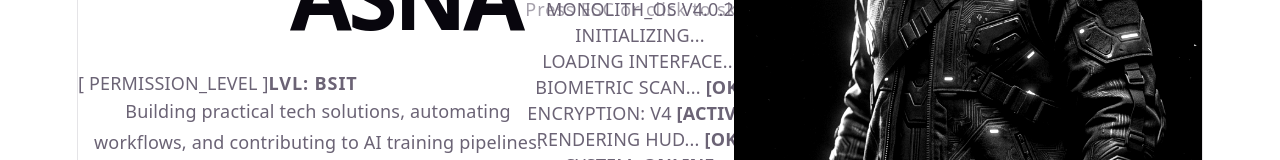
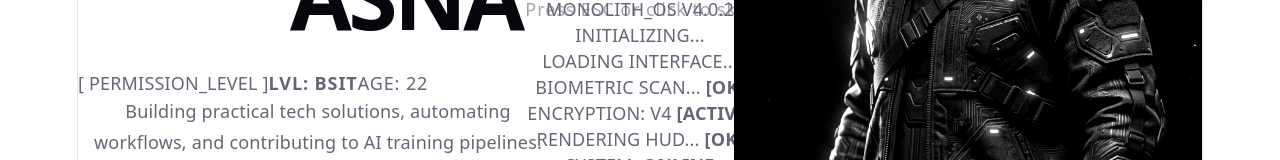
Before and after one commit to ChronoAiren/nermanacorpprofile, a React (Vite) app: page / in a window 1280 px wide. Shown: the part 298-458 px from the top of the page. Built offline with nearby package versions, Linux system fonts and the light colour scheme; the HTML template or start-up script is replaced by a standard one.

Commit message:
feat: add age info to hero section and data.json

```diff
--- a/src/components/HeroSection/HeroSection.css
+++ b/src/components/HeroSection/HeroSection.css
@@ -77,6 +77,14 @@
   font-family: var(--font-display);
   font-size: var(--text-2xl);
   font-weight: 600;
+  letter-spacing: 0.05em;
+}
+
+.hero-age {
+  font-family: var(--font-display);
+  font-size: var(--text-lg);
+  font-weight: 500;
+  color: var(--color-muted);
   letter-spacing: 0.05em;
 }
 
@@ -337,6 +345,10 @@
     font-size: var(--text-lg);
   }
 
+  .hero-age {
+    font-size: var(--text-md);
+  }
+
   .hero-description {
     font-size: var(--text-sm);
     line-height: 1.6;
@@ -439,6 +451,10 @@
     font-size: var(--text-md);
   }
 
+  .hero-age {
+    font-size: var(--text-sm);
+  }
+
   .hero-description {
     font-size: var(--text-xs);
   }
@@ -505,6 +521,10 @@
 
   .hero-level {
     font-size: var(--text-md);
+  }
+
+  .hero-age {
+    font-size: var(--text-sm);
   }
 
   .hero-description {
--- a/src/components/HeroSection/HeroSection.jsx
+++ b/src/components/HeroSection/HeroSection.jsx
@@ -83,14 +83,24 @@ export default function HeroSection() {
             </h1>
           )}
 
-          {/* Level */}
-          {personal?.level && (
+          {/* Level & Age */}
+          {(personal?.level || personal?.age) && (
             <div
               ref={subtitleRef}
               className={`hero-subtitle reveal-element ${subtitleVisible ? 'revealed' : ''}`}
             >
-              <span className="meta-label">[ PERMISSION_LEVEL ]</span>
-              <span className="hero-level">LVL: {personal.level}</span>
+              {personal?.level && (
+                <>
+                  <span className="meta-label">[ PERMISSION_LEVEL ]</span>
+                  <span className="hero-level">LVL: {personal.level}</span>
+                </>
+              )}
+              {personal?.age && (
+                <>
+                  <span className="meta-separator" />
+                  <span className="hero-age">AGE: {personal.age}</span>
+                </>
+              )}
             </div>
           )}
 
--- a/src/data.json
+++ b/src/data.json
@@ -11,6 +11,7 @@
     "_comment": "Your basic info - all fields are optional, leave blank to hide from UI. For image: use URL (https://...) or local path (/image.png). Leave blank for placeholder.",
     "name": "KENT ASNA",
     "title": "KENT ASNA",
+    "age": 22,
     "subtitle": "Detail-oriented BSIT undergraduate with hands-on experience in mobile app development, AI data labeling, and community system management. Skilled in building practical tech solutions, automating workflows, and contributing to AI training pipelines. Seeking an entry-level role in software development, data, or AI operations.",
     "level": "BSIT",
     "status": "Available_For_Hire",
```
